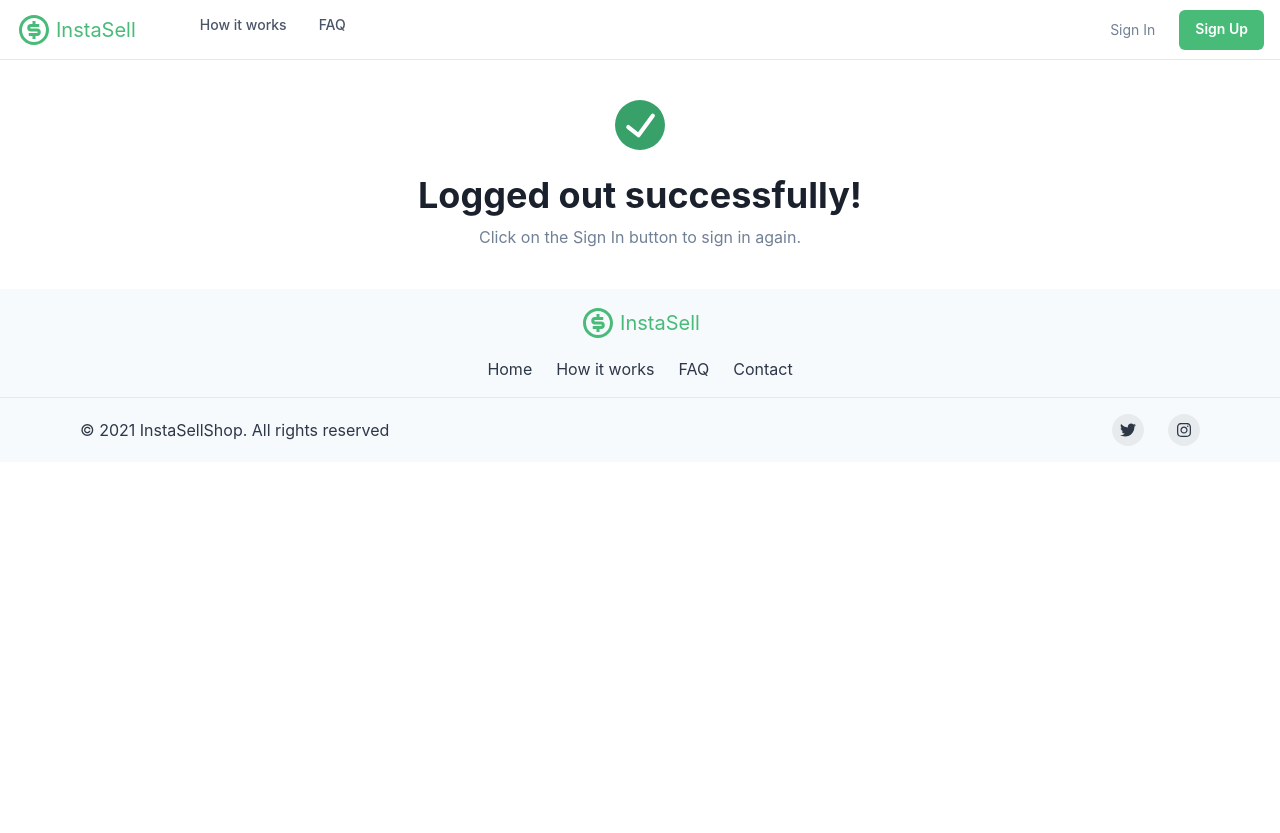
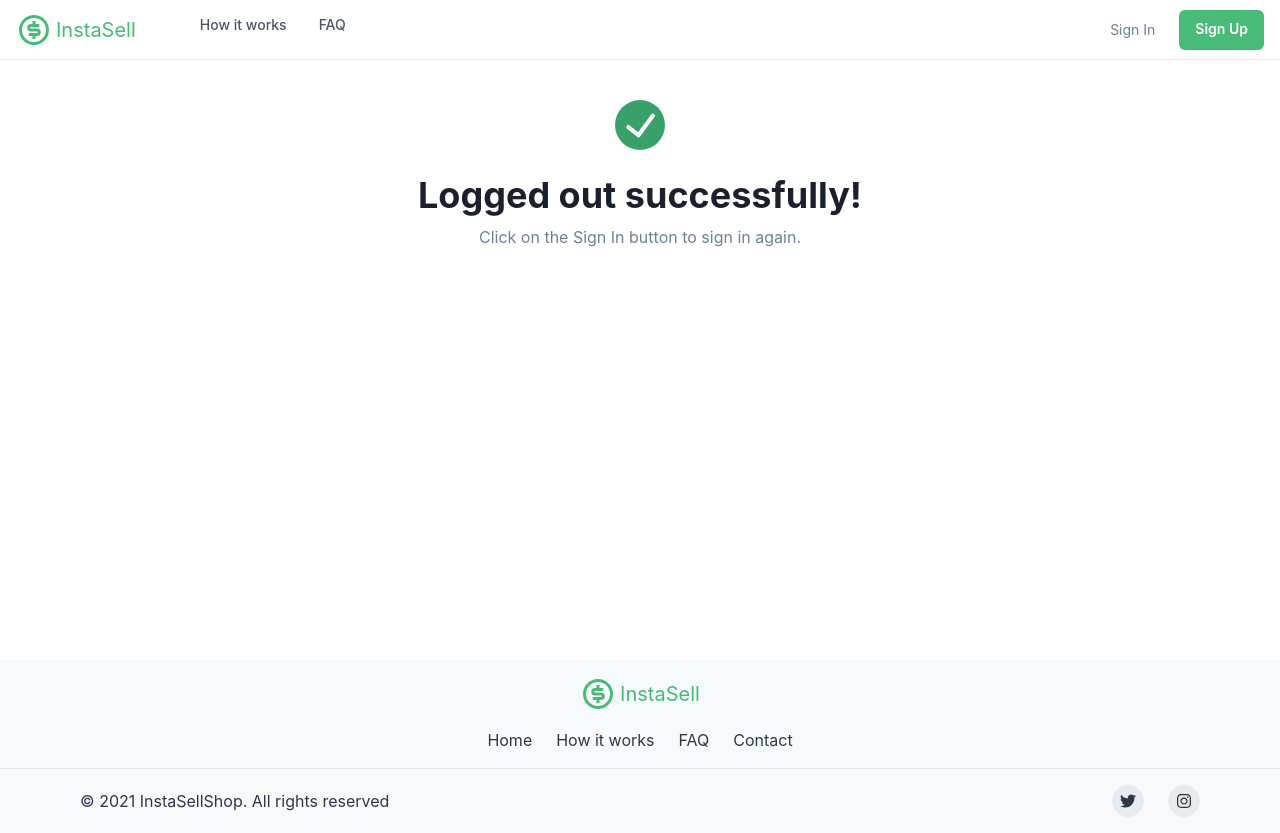
Before and after one commit to letanure/insta-sell, a Next.js app: page /log-out in a window 1280 px wide. Before the commit the page ends 800 px from the top, so only its background shows below. Built offline with nearby package versions, Linux system fonts and the light colour scheme.

Commit message:
fix height

```diff
--- a/components/LogOut.jsx
+++ b/components/LogOut.jsx
@@ -3,7 +3,7 @@ import { CheckCircleIcon } from "@chakra-ui/icons";
 
 export default function Success() {
   return (
-    <Box textAlign="center" py={10} px={6}>
+    <Box textAlign="center" py={10} px={6} minH={"75vh"}>
       <CheckCircleIcon boxSize={"50px"} color={"green.500"} />
       <Heading as="h2" size="xl" mt={6} mb={2}>
         Logged out successfully!
```
